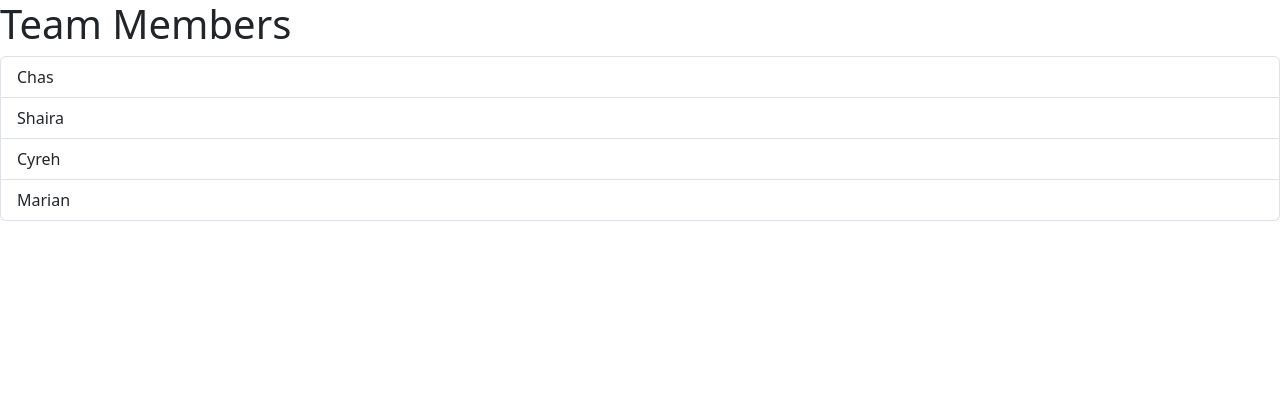
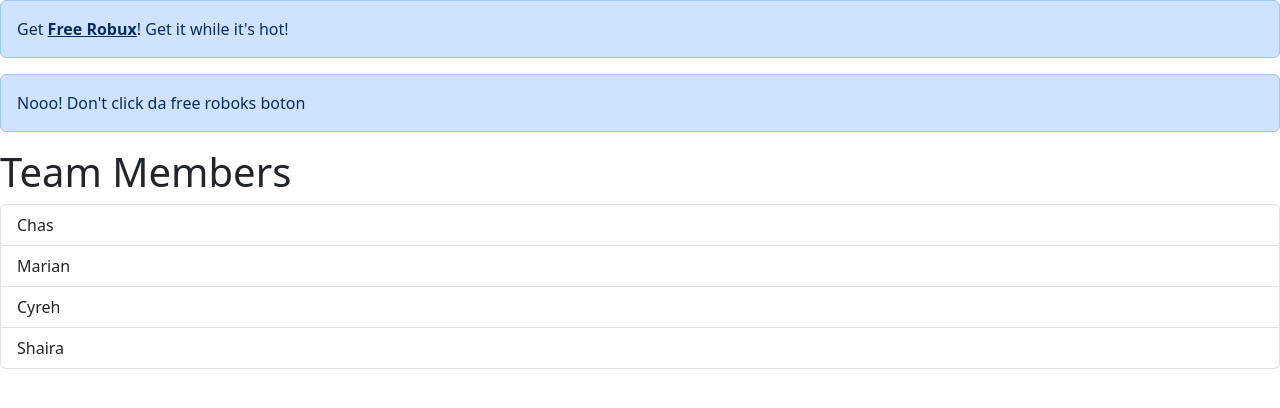
Before and after one commit to UnknownJazz/react-app, a React (Vite) app: page / in a window 1280 px wide. Shown: the top 408 px of the page. Built offline with nearby package versions, Linux system fonts and the light colour scheme.

Commit message:
Passing children

```diff
--- a/src/App.tsx
+++ b/src/App.tsx
@@ -1,11 +1,29 @@
+import { Fragment } from "react";
+import Alert from "./components/Alert";
 import ListGroup from "./components/ListGroup";
 
 function App() {
-  let items= ['Chas', 'Shaira', 'Cyreh', 'Marian']
+  const items = ["Chas", "Marian", "Cyreh", "Shaira"]
 
-  const handleSelectItem = (item: string) => console.log(item)
+  const handleSelectItem = (item: string) => {
+    console.log(item)
+  }
+  return (
+    <Fragment>
+      <div>
+        <Alert>
+          Get <a href="#" className="alert-link">Free Robux</a>! Get it while it's hot!
+        </Alert>
+        <Alert>
+          Nooo! Don't click da free roboks boton
+        </Alert>
+      </div>
+      <div>
+        <ListGroup items={items} heading="Team Members" onSelectItem={handleSelectItem}></ListGroup>
+      </div>
+    </Fragment>
+  )
 
-  return <ListGroup items={items} heading="Team Members" onSelectItem={handleSelectItem}/>
 }
 
 export default App;
--- /dev/null
+++ b/src/components/Alert.tsx
@@ -0,0 +1,15 @@
+import { Fragment, ReactNode } from "react";
+
+interface Props{
+    children: ReactNode;
+}
+
+const Alert = ({children}: Props) => {
+  return (
+    <Fragment>
+        <div className={"alert alert-primary"}>{children}</div>
+    </Fragment>
+  )
+}
+
+export default Alert
```
